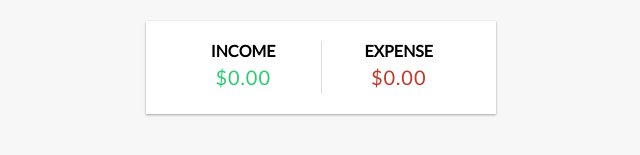
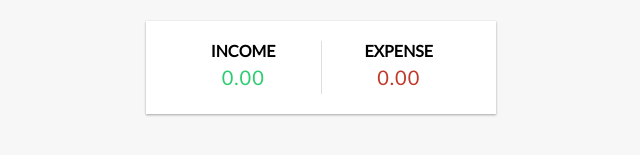
Before and after one commit to SamiSahai/expense-tracker-app-2020, a React (Create React App) app: page / in a window 1280 px wide. Shown: the part 215-370 px from the top of the page, without its empty margins (319-959 px from the left). Built offline with nearby package versions, Linux system fonts and the light colour scheme.

Commit message:
Update AccountSummary.js
added global state and included const expense with income expense container

```diff
--- a/src/Components/AccountSummary.js
+++ b/src/Components/AccountSummary.js
@@ -1,18 +1,36 @@
-import React from 'react'
+import React, { useContext } from 'react'
+
+// Import the Global State
+import { GlobalContext } from '../context/GlobalState';
 
 export const AccountSummary = () => {
+
+    const { transactions } = useContext(GlobalContext);
+
+    const transactionAmounts = transactions.map(transaction => transaction.transactionAmount);
+
+    const income = transactionAmounts
+        .filter(transaction => transaction > 0)
+        .reduce((acc, transaction) => (acc += transaction), 0)
+        .toFixed(2);
+
+    const expense = Math.abs(transactionAmounts
+        .filter(transaction => transaction < 0)
+        .reduce((acc, transaction) => (acc += transaction), 0)
+        ).toFixed(2);
+
     return (
-        <div className='inc-exp-container'>
+        <div className="inc-exp-container">
             <div>
                 <h4>Income</h4>
                 <p className="money plus">
-                    $0.00
+                    {income}
                 </p>
             </div>
             <div>
                 <h4>Expense</h4>
                 <p className="money minus">
-                    $0.00
+                    {expense}
                 </p>
             </div>
 
```
